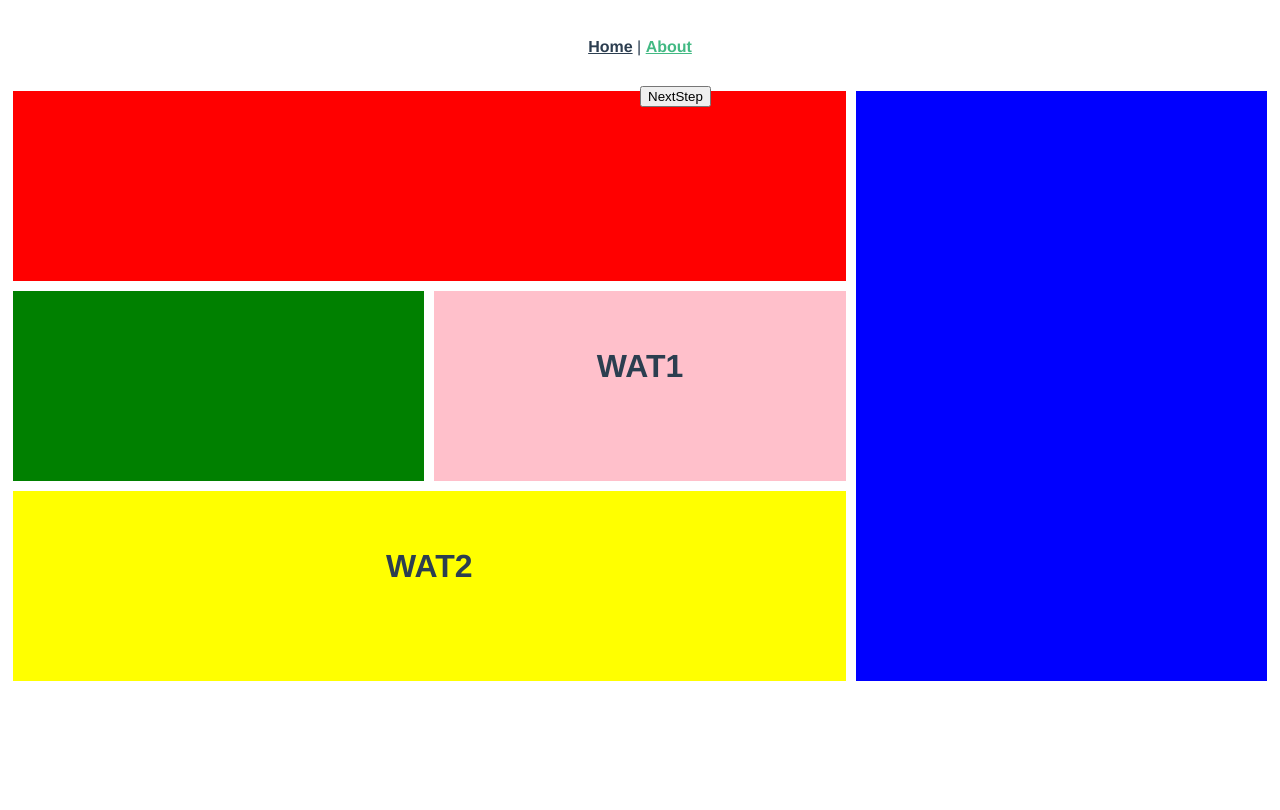
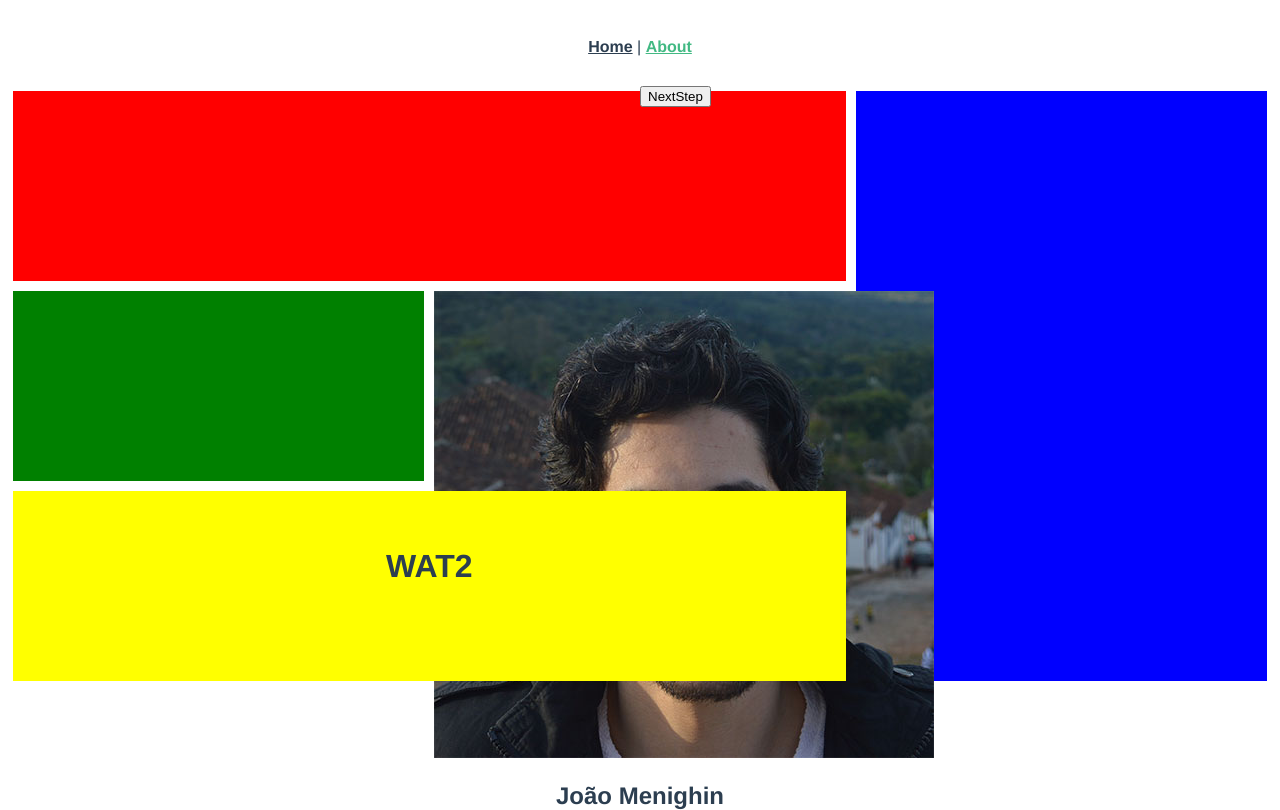
Before and after one commit to Menighin/menighin-dev, a Vue app: page /about in a window 1280 px wide. Both pictures are taken after a click on the button "NextStep". Built offline with nearby package versions, Linux system fonts and the light colour scheme.

Commit message:
Profile component - In Progress

```diff
--- /dev/null
+++ b/src/components/resume/Profile.vue
@@ -0,0 +1,24 @@
+<template>
+	<div class="profile">
+		<div class="profile-picture">
+			<img alt="Vue logo" src="../../assets/menighin.jpg">
+		</div>
+		<div class="profile-info">
+			<h2 class="name">João Menighin</h2>
+			<div class="info">
+
+			</div>
+
+		</div>
+	</div>
+</template>
+
+<script>
+export default {
+
+}
+</script>
+
+<style>
+
+</style>
--- a/src/views/About.vue
+++ b/src/views/About.vue
@@ -4,7 +4,7 @@
 
 			<change-grid :layout="layout" />
 
-			<step :component="Test" :action="Actions.SHOW" :props="{msg: 'WAT1'}" :target="4"/>
+			<step :component="Profile" :action="Actions.SHOW" :props="{msg: 'WAT1'}" :target="4"/>
 
 			<step :component="Test" :action="Actions.SHOW" :props="{msg: 'WAT2'}" :target="5" :trigger="Triggers.WITH_PREVIOUS"  />
 
@@ -30,6 +30,7 @@
 import Interactivue from '@/components/interactivue/Interactivue';
 import ChangeGrid from '@/components/interactivue/ChangeGrid';
 import Step from '@/components/interactivue/Step';
+import Profile from '@/components/resume/Profile';
 import Test from './Test';
 import { Actions, Triggers, Components, Animations } from '@/components/interactivue/Constants';
 
@@ -39,6 +40,7 @@ export default {
 		Interactivue,
 		ChangeGrid,
 		Step,
+		Profile,
 		Test
 	},
 	data() {
@@ -48,6 +50,7 @@ export default {
 			Components,
 			Animations,
 			Test: Test,
+			Profile: Profile,
 			layout: [
 				[1, 1, 2],
 				[3, 4, 2],
```
Also changed, not shown: src/assets/menighin.jpg (added).
